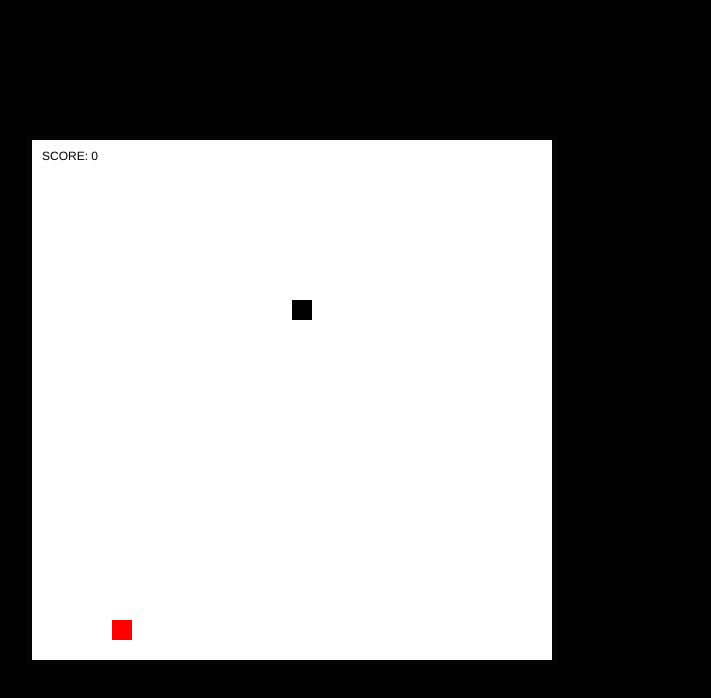
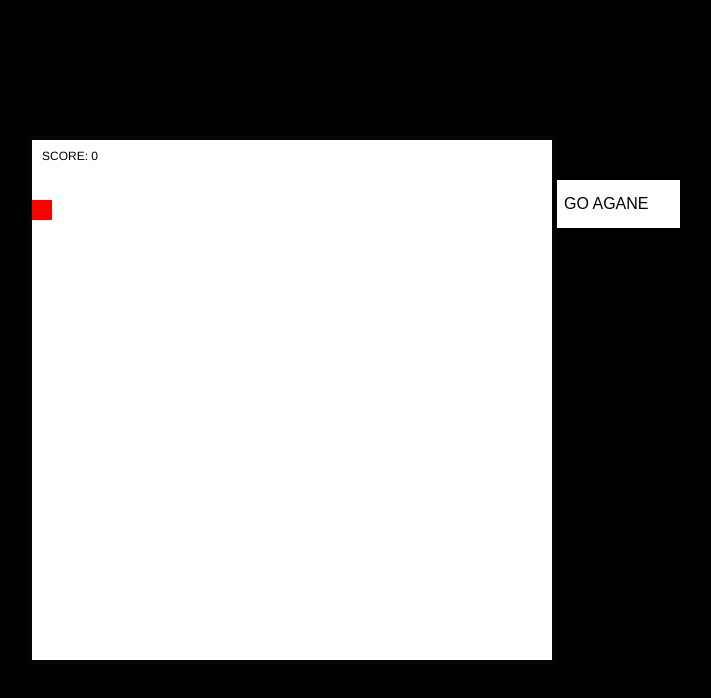
Before and after one commit to BEASTMASTUR64/snekgame, a plain HTML site: page index.html in a window 1280 px wide. Shown: the whole page, without its empty margins (348-1059 px from the left). Drawn offline with Linux system fonts and the light colour scheme.

Commit message:
play again button

```diff
--- a/index.html
+++ b/index.html
@@ -7,6 +7,9 @@
 	<link rel="stylesheet" href="style.css" type="text/css">
 </head>
 <body>
+    <button onclick="playagain()">
+        GO AGANE
+    </button>
 <script>
 var
 COLS = 26,
@@ -26,6 +29,7 @@
 ctx,
 keystate,
 frames,
+pauseGame = false,
 score;
 
 grid = {
@@ -89,6 +93,11 @@
 };
 
 
+function playagain() {
+    pauseGame=false
+    main()
+}
+
 function setFood() {
 	var empty = [];
 
@@ -104,6 +113,9 @@
 	grid.set(FRUIT, randpos.x, randpos.y);
 }
 
+function pause() {
+
+}
 
 function main() {
 
@@ -149,8 +161,10 @@
 function loop() {
 	update();
 	draw();
+	if (!pauseGame) {
+        window.requestAnimationFrame(loop, canvas);
+    }
 
-	window.requestAnimationFrame(loop, canvas);
 }
 
 
@@ -198,7 +212,9 @@
 	0 > ny || ny > grid.height-1 ||
 	grid.get(nx, ny) === SNAKE
 	) {
-	return init();
+	//return init();
+    alert('fail')
+    pauseGame = true
 	}
 
 	if (grid.get(nx, ny) === FRUIT) {
--- a/style.css
+++ b/style.css
@@ -14,3 +14,17 @@
 body,html{
     background-color: rgb(0, 0, 0);
 }
+ button {
+    background-color: #fff;
+    border: none;
+    color: #000;
+    padding: 15px 32px;
+    text-align: center;
+    text-decoration: none;
+    display: inline-block;
+    font-size: 16px;
+    position: absolute;
+    left: 880px;
+    top: 180px;
+    z-index: -1;
+  }
```
